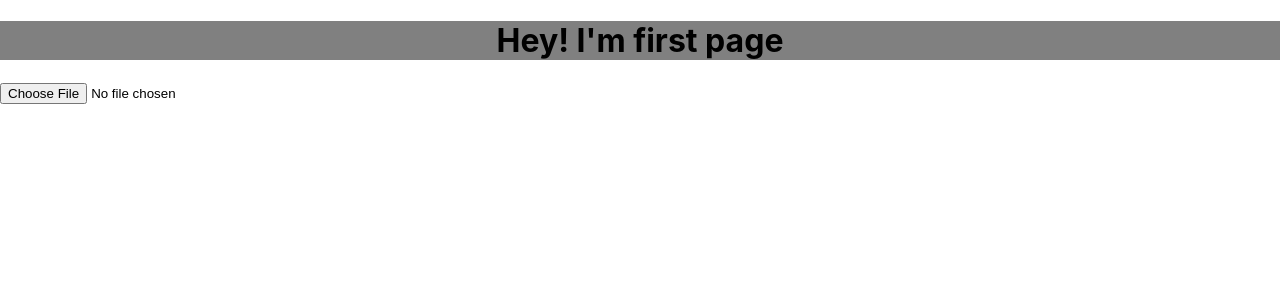
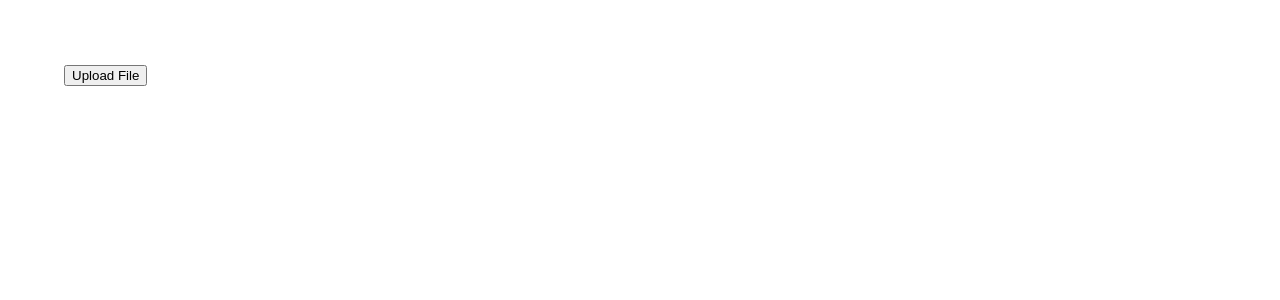
Before and after one commit to BL365/Imghost, a React (Create React App) app: page / in a window 1280 px wide. Shown: the top 300 px of the page. Built offline with nearby package versions, Linux system fonts and the light colour scheme.

Commit message:
normal upload button(non-functional)

```diff
--- a/public/index.html
+++ b/public/index.html
@@ -37,13 +37,5 @@
       To begin the development, run `npm start` or `yarn start`.
       To create a production bundle, use `npm run build` or `yarn build`.
     -->
-    <input type="file" id="my_file_input" style={{display:"none"}}/>
-<label htmlFor="my_file_input">
-    <RaisedButton
-        label="Import from Excel"
-        labelColor="#FFFFFF"
-        backgroundColor="#01579b"
-        />
-</label>
   </body>
 </html>
--- a/src/App.css
+++ b/src/App.css
@@ -33,6 +33,12 @@
   text-align: center;
 }
 
+.App-upload-button {
+  text-align: left;
+  padding-left: 5%;
+  padding-top: 5%;
+}
+
 @keyframes App-logo-spin {
   from {
     transform: rotate(0deg);
--- a/src/App.js
+++ b/src/App.js
@@ -1,10 +1,18 @@
 import React from 'react';
 import './App.css';
 
-function App() {
-  return (
-    <h1 class="test">Hey! I'm first page</h1>
-  );
+
+class App extends React.Component {
+  render() {
+    return (
+      <div className="App-upload-button">
+
+      <button onClick={() => (console.log('Clicked'))}>Upload File</button>
+
+      </div>
+
+    );
+  }
 }
 
 export default App;
```
